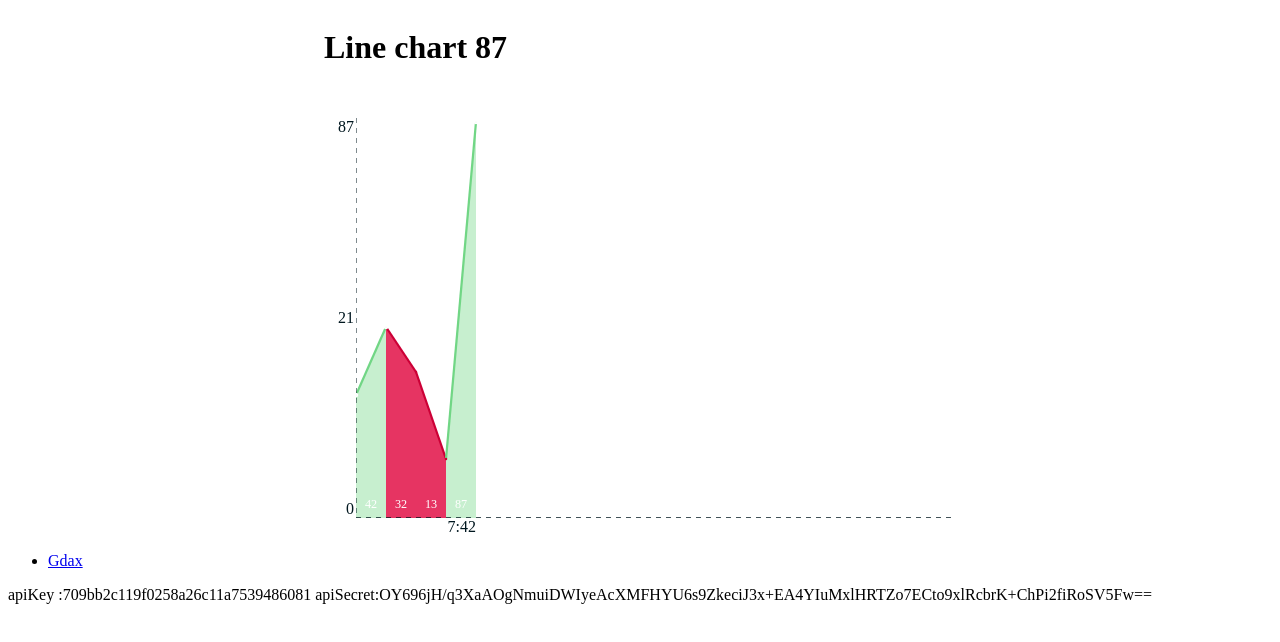
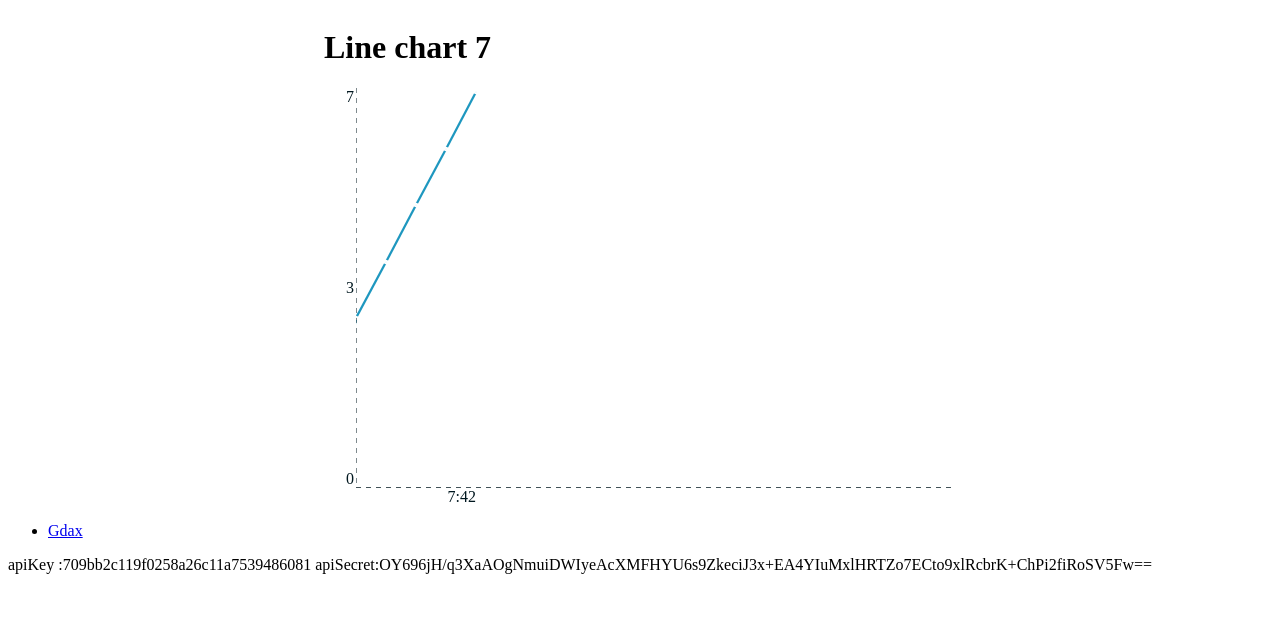
Before and after one commit to FabienGreard/coinbase-watcher, a React (Create React App) app: page / in a window 1280 px wide. Shown: the top 642 px of the page. Built offline with nearby package versions, Linux system fonts and the light colour scheme.

Commit message:
live Data and still somes weird things happens on mousse over

```diff
--- a/src/components/Chart/Chart.js
+++ b/src/components/Chart/Chart.js
@@ -17,9 +17,11 @@ class Chart extends Component {
   }
 
   componentDidMount() {
-    this.setState({
-      interval: setInterval(this.updateChart, this.props.stepSecond * 1000)
-    });
+    if (this.props.isDataLive) {
+      this.setState({
+        interval: setInterval(this.updateChart, this.props.stepSecond * 1000)
+      });
+    }
   }
 
   componentWillUnmount() {
@@ -27,7 +29,7 @@ class Chart extends Component {
   }
 
   updateChart = () => {
-    this.update('chart', Math.round(Math.random() * 100));
+    this.update('chart', this.props.liveData());
   };
 
   update = (chart, value) => {
@@ -106,8 +108,7 @@ class Chart extends Component {
 
   setOrdonateIndicator = (e, utils, height) => {
     const yRatio = (utils.max * 1.01 - utils.min * 0.99) / height;
-    const y =
-      e.clientY - e.target.parentNode.parentNode.getBoundingClientRect().y;
+    const y = e.clientY - e.target.getBoundingClientRect().y;
     this.setState({
       getMouseY: { y: y, value: Math.round((height - y) * yRatio) }
     });
@@ -193,8 +194,11 @@ class Chart extends Component {
               width: width,
               height: height,
               gridRow: '2 / span 2',
-              gridColumn: '2 / span 2'
+              gridColumn: '2 / span 2',
+              cursor: 'pointer',
+              zIndex: 1
             }}
+            onMouseMove={e => setOrdonateIndicator(e, utils, height)}
             onMouseLeave={() => resetOrdonateIndicator(height)}>
             {showPath &&
               graph.map((coord, key) => (
@@ -203,8 +207,7 @@ class Chart extends Component {
                   style={{ cursor: 'pointer' }}
                   key={key}
                   onMouseEnter={e => setToolTip(coord)}
-                  onMouseLeave={() => setToolTip({ x: 0, value: 0 })}
-                  onMouseMove={e => setOrdonateIndicator(e, utils, height)}>
+                  onMouseLeave={() => setToolTip({ x: 0, value: 0 })}>
                   <path
                     className="graph-path-background"
                     style={{
@@ -290,7 +293,6 @@ class Chart extends Component {
                   className="graph"
                   onMouseEnter={() => setToolTip(coord)}
                   onMouseLeave={() => setToolTip({ x: 0, value: 0 })}
-                  onMouseMove={e => setOrdonateIndicator(e, utils, height)}
                   style={{ cursor: 'pointer' }}
                   key={key}>
                   <line
@@ -328,7 +330,6 @@ class Chart extends Component {
                   className="graph"
                   onMouseEnter={() => setToolTip(coord)}
                   onMouseLeave={() => setToolTip({ x: 0, value: 0 })}
-                  onMouseMove={e => setOrdonateIndicator(e, utils, height)}
                   style={{ cursor: 'pointer' }}
                   key={key}>
                   <circle
@@ -374,7 +375,6 @@ class Chart extends Component {
                   className="graph"
                   onMouseEnter={() => setToolTip(coord)}
                   onMouseLeave={() => setToolTip({ x: 0, value: 0 })}
-                  onMouseMove={e => setOrdonateIndicator(e, utils, height)}
                   key={key}
                   style={{ cursor: 'pointer' }}>
                   <text
@@ -523,6 +523,8 @@ class Chart extends Component {
 
 Chart.propTypes = {
   data: PropTypes.array,
+  liveData: PropTypes.func,
+  isDataLive: PropTypes.bool,
   title: PropTypes.string,
   identification: PropTypes.string,
   step: PropTypes.number,
@@ -545,18 +547,20 @@ Chart.propTypes = {
 
 Chart.defaultProps = {
   data: [{ x: 0, y: 0, value: 0 }],
+  isDataLive: true,
+  liveData: () => Math.round(Math.random() * 100),
   title: '',
   identification: '',
   step: 20,
   stepSecond: 1,
   width: 600,
   height: 400,
-  showTrend: true,
-  showToolTip: true,
+  showTrend: false,
+  showToolTip: false,
   showPoint: true,
-  showCoord: true,
+  showCoord: false,
   showLine: true,
-  showPath: true,
+  showPath: false,
   showMouseY: true,
   showXGrid: true,
   showYGrid: true,
--- a/src/modules/App/App.js
+++ b/src/modules/App/App.js
@@ -28,13 +28,24 @@ class App extends React.Component {
     });
   }
 
+  getProductHistorcRates = () => {
+    return Math.round(Math.random() * 10);
+  };
+
   render() {
     const { alert } = this.props;
+
+    const getProductHistorcRates = this.getProductHistorcRates;
+
     return (
       <div>
         <Alert alert={alert} />
         <div className="charts">
-          <Chart title={'Line chart'} data={[{ x: 0, y: 0, value: 0 }]} />
+          <Chart
+            title={'Line chart'}
+            data={[{ x: 0, y: 0, value: 0 }]}
+            liveData={getProductHistorcRates}
+          />
         </div>
         <ul>
           <li>
```
